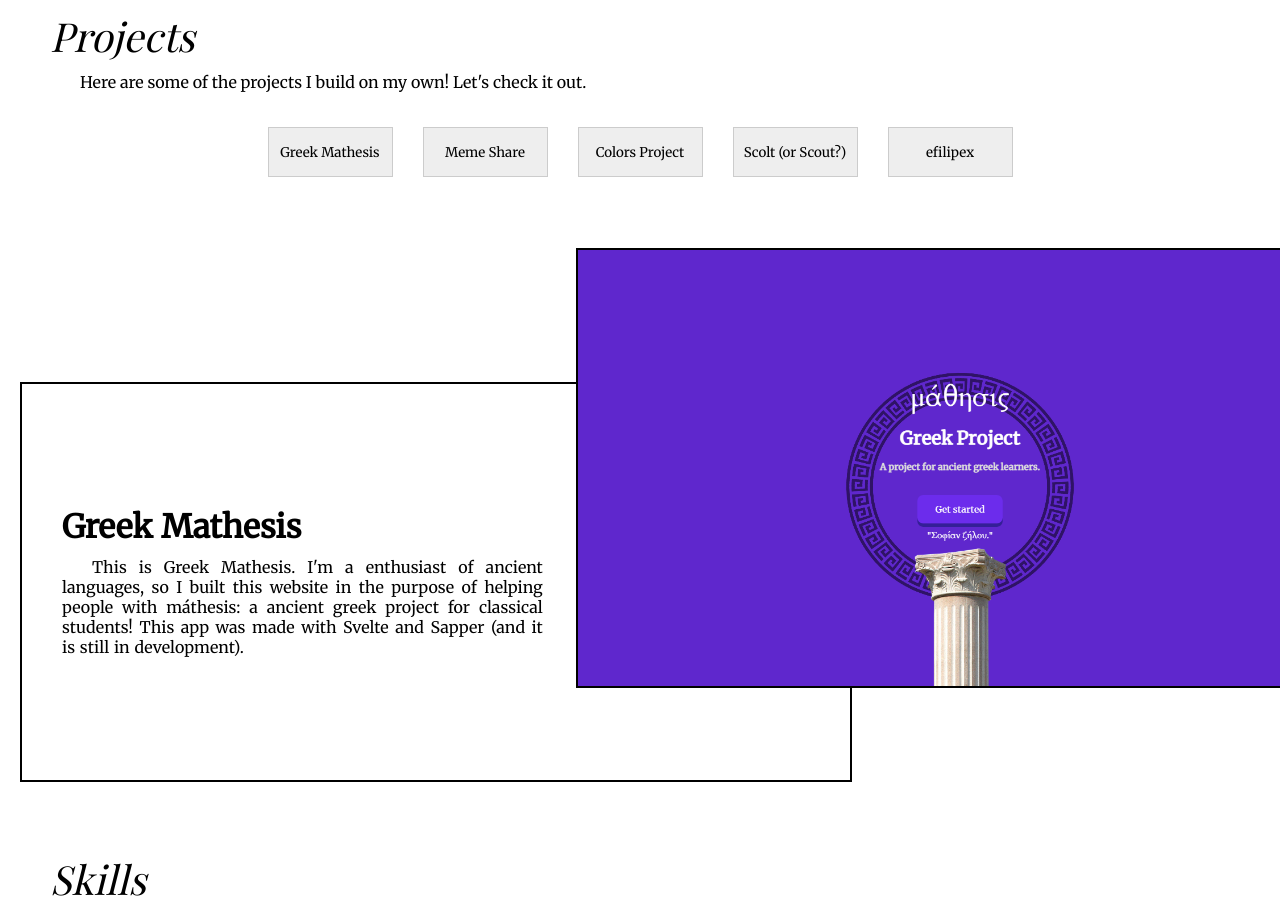
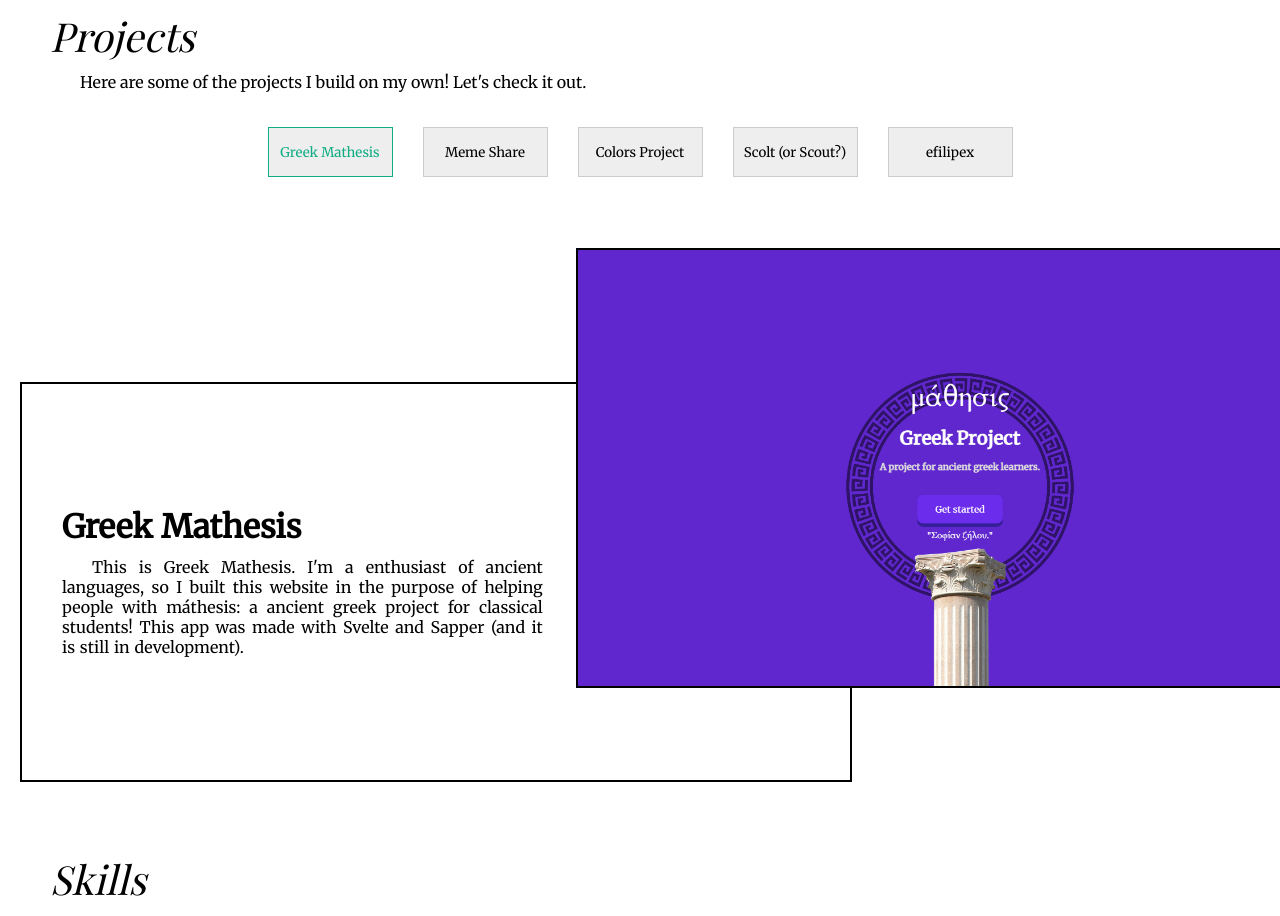
Before and after one commit to eFilipexCode/portfolio, a React (Create React App) app: page / in a window 1280 px wide. Shown: the part 780-1696 px from the top of the page. Built offline with nearby package versions, Linux system fonts and the light colour scheme; a web font is replaced by a local one.

Commit message:
Add style to selected button

```diff
--- a/src/components/SectionSelector/SectionSelector.jsx
+++ b/src/components/SectionSelector/SectionSelector.jsx
@@ -1,17 +1,13 @@
-import { useContext } from 'react';
-import { WebsitesContext } from '../../contexts/WebsitesContext';
-import './SectionSelector.css';
-import websites from '../../utils/websites.json';
-import { ThemeContext } from '../../contexts/ThemeContext';
+import { WebsitesContext } from "../../contexts/WebsitesContext";
+import "./SectionSelector.css";
+import { useContext } from "react";
+import websites from "../../utils/websites.json";
+import { ThemeContext } from "../../contexts/ThemeContext";
 
 export default function SectionSelector() {
-    const {
-        setTitle,
-        setDescription,
-        setImage,
-        setLink,
-    } = useContext(WebsitesContext);
-
+  const { setTitle, setDescription, setImage, setLink, title } = useContext(
+    WebsitesContext
+  );
   const { currentPalette } = useContext(ThemeContext);
 
   function handleChangeContextData({ title, link, imageUrl, description }) {
@@ -19,14 +15,21 @@ export default function SectionSelector() {
     setDescription(description);
     setImage(imageUrl);
     setLink(link);
-    };
+  }
 
   return (
     <div className="sections-container">
       <div className="project-buttons">
-                {[...websites].map(website => (
+        {[...websites].map((website) => (
           <a href={`#${website.title}`}>
-                        <button style={{ borderColor: currentPalette.tertiary, color: currentPalette.black, background: currentPalette.secondary }} onClick={() => handleChangeContextData(website)}>
+            <button
+              style={{
+                borderColor: title === website.title ? '#10AC84' : currentPalette.tertiary,
+                color: title === website.title ? '#10AC84' : currentPalette.black,
+                background: currentPalette.secondary,
+              }}
+              onClick={() => handleChangeContextData(website)}
+            >
               {website.title}
             </button>
           </a>
@@ -34,4 +37,4 @@ export default function SectionSelector() {
       </div>
     </div>
   );
-};
+}
```
Lines whose indentation alone changed are shown as unchanged.
